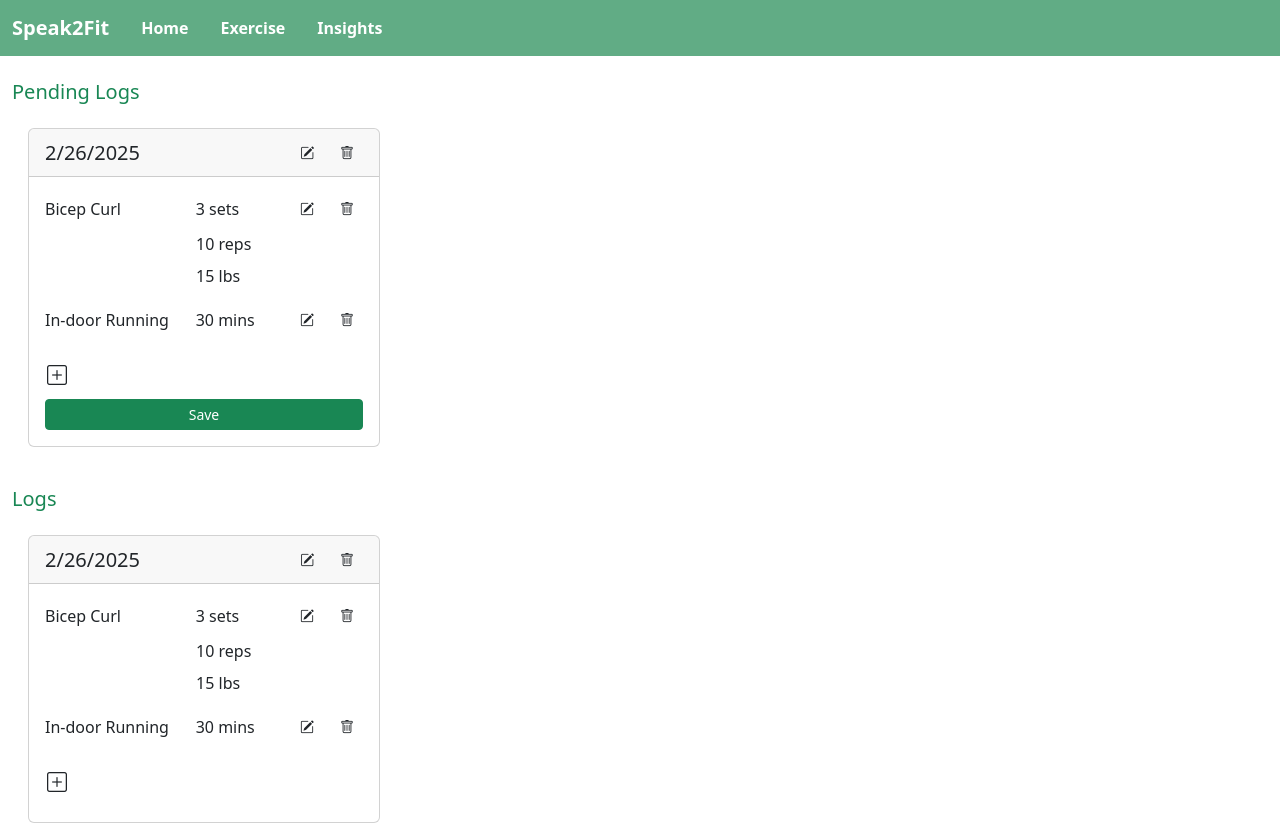
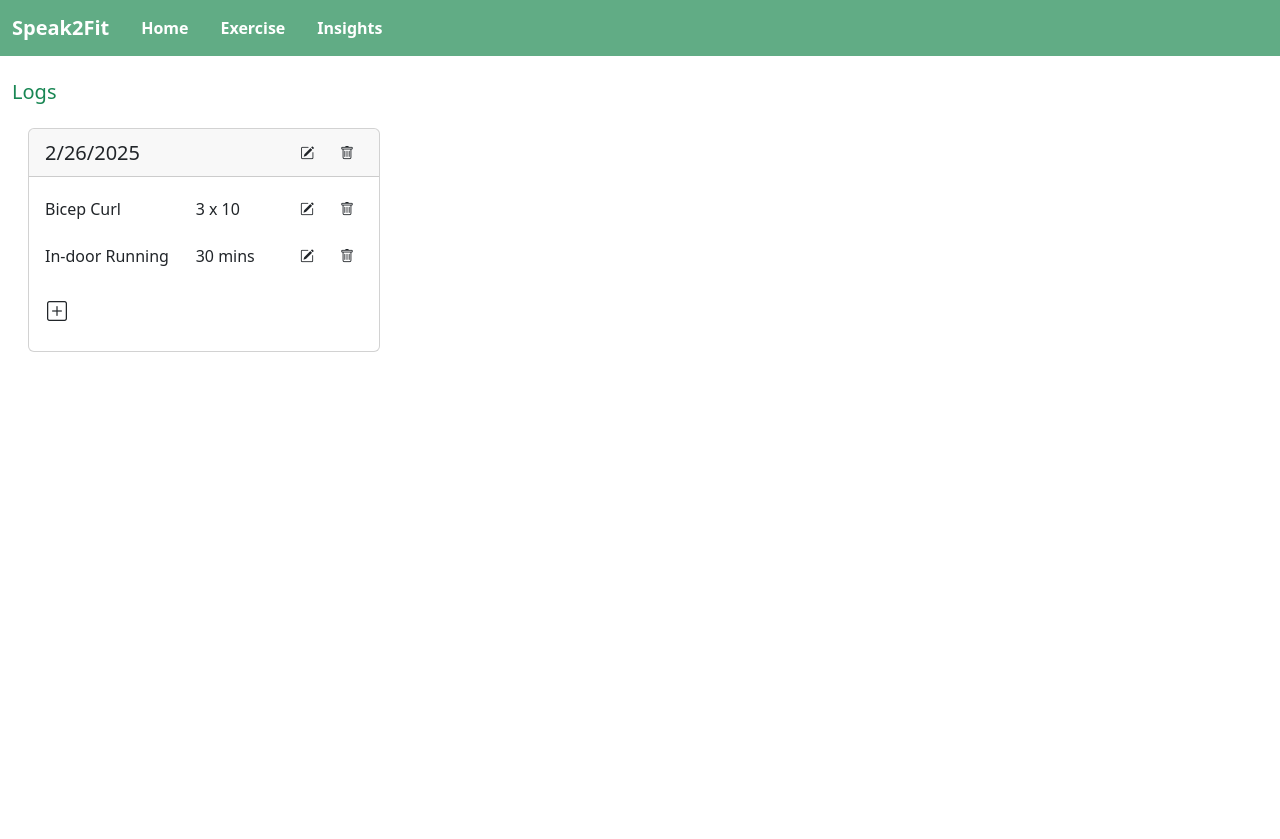
Before and after one commit to GregoryNavasarkian/speak-2-fit-ai, a React (Vite) app in the folder client/: page /exercise in a window 1280 px wide. After the commit the page ends 800 px from the top, so only its background shows below. Built offline with nearby package versions, Linux system fonts and the light colour scheme.

Commit message:
Updated Exercise Page

```diff
--- a/client/src/components/CardComponent.tsx
+++ b/client/src/components/ExerciseCard.tsx
@@ -1,9 +1,7 @@
 import React, { useState } from "react";
-import "bootstrap/dist/css/bootstrap.min.css";
 import DatePicker from "react-datepicker";
 import "react-datepicker/dist/react-datepicker.css";
 import 'bootstrap-icons/font/bootstrap-icons.css';
-
 
 interface Row {
   id: number;
@@ -11,18 +9,16 @@ interface Row {
   details: string[];
 }
 
-interface CardComponentProps {
-  onSave?: () => void;
-  onDelete: () => void;
-  showSaveButton?: boolean;
+interface ExerciseCardProps {
+  log: {
+    id: number;
+    date: Date;
+    rows: Row[];
+  };
 }
 
-const CardComponent: React.FC<CardComponentProps> = ({ onSave, onDelete, showSaveButton = true }) => {
-  const [rows, setRowData] = useState<Row[]>([
-    { id: 1, activity: "Bicep Curl", details: ["3 sets", "10 reps", "15 lbs"] },
-    { id: 2, activity: "In-door Running", details: ["30 mins"] },
-  ]);
-
+const ExerciseCard: React.FC<ExerciseCardProps> = ({ log }) => {
+  const [rows, setRowData] = useState<Row[]>(log.rows);
   const [cardDate, setCardDate] = useState<Date>(new Date("2025-02-26"));
   const [isEditingRowId, setIsEditingRowId] = useState<number | null>(null);
   const [newDetailInputs, setNewDetailInputs] = useState<Record<number, string[]>>({});
@@ -90,6 +86,8 @@ const CardComponent: React.FC<CardComponentProps> = ({ onSave, onDelete, showSav
     setIsEditingRowId(null);
     setNewDetailInputs({ ...newDetailInputs, [id]: [] });
     setIsAddingRow(false);
+
+    //Call API to save the edited exercise
   };
 
   const showToastMessage = (message: string): void => {
@@ -126,12 +124,15 @@ const CardComponent: React.FC<CardComponentProps> = ({ onSave, onDelete, showSav
   const deleteRow = (id: number): void => {
     setRowData(rows.filter((row) => row.id !== id));
     showToastMessage("Exercise deleted successfully!");
+
+    //Call API to save the edited exercise
   };
 
   const deleteCard = (): void => {
     setIsCardVisible(false);
     showToastMessage("Exercise Log deleted successfully!");
-    onDelete();
+
+    //Call API to delete the exercise
   };
 
   return (
@@ -280,11 +281,6 @@ const CardComponent: React.FC<CardComponentProps> = ({ onSave, onDelete, showSav
                 <i className="bi bi-plus-square"></i>
               </button>
             </div>
-            {showSaveButton && (
-              <button className="btn btn-success btn-sm w-100" onClick={onSave}>
-                Save
-              </button>
-            )}
           </div>
         </div>
       )}
@@ -292,4 +288,4 @@ const CardComponent: React.FC<CardComponentProps> = ({ onSave, onDelete, showSav
   );
 };
 
-export default CardComponent;
+export default ExerciseCard;
--- a/client/src/routes/ExerciseRoute.tsx
+++ b/client/src/routes/ExerciseRoute.tsx
@@ -1,15 +1,21 @@
 import React, { useState } from "react";
-import "bootstrap/dist/css/bootstrap.min.css";
-import CardComponent from "../components/CardComponent";
+import ExerciseCard from "../components/ExerciseCard";
+
+interface Row {
+  id: number;
+  activity: string;
+  details: string[];
+}
 
 interface Log {
   id: number;
   date: Date;
-  rows: { id: number; activity: string; details: string[] }[];
+  rows: Row[];
 }
 
 const ExerciseRoute: React.FC = () => {
-  const [pendingLogs, setPendingLogs] = useState<Log[]>([
+  const [logs] = useState<Log[]>([
+    //Get data from the API to retrieve the logs stored in the database
     {
       id: 1,
       date: new Date("2025-02-18"),
@@ -20,74 +26,17 @@ const ExerciseRoute: React.FC = () => {
     },
   ]);
 
-  const [logs, setLogs] = useState<Log[]>([
-    {
-      id: 1,
-      date: new Date("2025-02-18"),
-      rows: [
-        { id: 1, activity: "Bicep Curl", details: ["3 x 10"] },
-        { id: 2, activity: "In-door Running", details: ["30 mins"] },
-      ],
-    },
-  ]);
-
-  // Handle Save Button Click
-  const handleSave = (log: Log) => {
-    console.log(log);
-    // setLogs((prevLogs) => [...prevLogs, log]);
-    // setPendingLogs((prevPendingLogs) => prevPendingLogs.filter((pendingLog) => pendingLog.id !== log.id));
-  };
-
-  // Delete a pending log
-  const deletePendingLog = (logId: number) => {
-    setPendingLogs((prevPendingLogs) => prevPendingLogs.filter((log) => log.id !== logId));
-  };
-
-  // Delete a completed log
-  const deleteLog = (logId: number) => {
-    setLogs((prevLogs) => prevLogs.filter((log) => log.id !== logId));
-  };
-
   return (
     <>
       <div className="container-fluid mt-4">
-        <div className="row">
-          {/* Pending Logs Section */}
-          <div className="col-12 mb-4">
-            <h5 className="text-success">Pending Logs</h5>
-            <div className="row">
-              {pendingLogs.length > 0 ? (
-                pendingLogs.map((log) => (
-                  <div className="col-md-4" key={log.id}>
-                    <CardComponent
-                      key={log.id}
-                      onSave={() => handleSave(log)}
-                      onDelete={() => deletePendingLog(log.id)}
-                      showSaveButton={true}
-                    />
-                  </div>
-                ))
-              ) : (
-                <div className="text-center text-muted">
-                  <i className="bi bi-person-running display-4"></i>
-                  <img src="../assets/no_exercise_log.png" style={{width: "200px", height: "200px"}}/>
-                  <p>No pending exercise log</p>
-                </div>
-              )}
-            </div>
-          </div>
-
-          {/* Logs Section */}
         <div className="col-12">
           <h5 className="text-success">Logs</h5>
           <div className="row">
             {logs.length > 0 ? (
               logs.map((log) => (
                 <div className="col-md-4" key={log.id}>
-                    <CardComponent
-                      key={log.id}
-                      onDelete={() => deleteLog(log.id)}
-                      showSaveButton={false}
+                  <ExerciseCard
+                    log={log}
                   />
                 </div>
               ))
@@ -101,7 +50,6 @@ const ExerciseRoute: React.FC = () => {
           </div>
         </div>
       </div>
-      </div>
     </>
   );
 };
```
Lines whose indentation alone changed are shown as unchanged.
